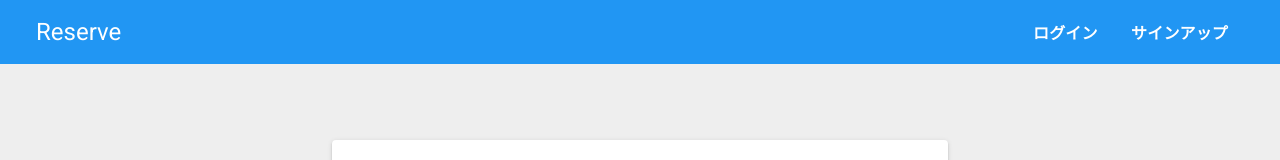
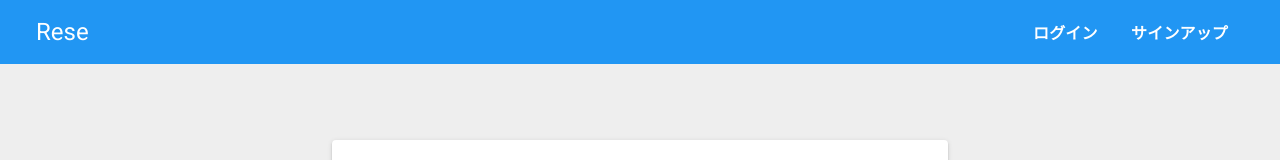
Before and after one commit to shintaro0198/20210509_reservation, a Vue app: page /login in a window 1280 px wide. Shown: the top 160 px of the page. Built offline with nearby package versions, Linux system fonts and the light colour scheme.

Commit message:
アプリ名修正

```diff
--- a/src/components/Header.vue
+++ b/src/components/Header.vue
@@ -2,13 +2,13 @@
   <div id="header">
     <v-toolbar flat class="blue white--text d-block d-xl-none d-md-none d-sm-none">
       <v-toolbar-title class="mx-auto text-h5">
-        Reserve
+        Rese
       </v-toolbar-title>
     </v-toolbar>
     <v-toolbar flat class="blue white--text">
       <v-layout justify-space-between class="mx-5">
         <v-toolbar-title class="text-h5 d-none d-xl-block d-md-block d-sm-block">
-          Reserve
+          Rese
         </v-toolbar-title>
         <v-toolbar-items class="mx-auto  mx-xl-0 mx-md-0 mx-sm-0">
           <slot></slot>
--- a/src/components/HeaderAuth.vue
+++ b/src/components/HeaderAuth.vue
@@ -2,13 +2,13 @@
   <div id="header-auth">
     <v-toolbar flat class="blue white--text d-block d-xl-none d-md-none d-sm-none">
       <v-toolbar-title class="mx-auto text-h5">
-        Reserve
+        Rese
       </v-toolbar-title>
     </v-toolbar>
     <v-toolbar flat class="blue white--text">
       <v-layout class="justify-space-between mx-5">
         <v-toolbar-title class="text-h5 d-none d-xl-block d-md-block d-sm-block">
-          Reserve
+          Rese
         </v-toolbar-title>
         <v-toolbar-items class="white--text">
           <v-btn text color="white"  class="text-subtitle-1 font-weight-bold" @click="$router.push('/login')">ログイン</v-btn>
--- a/src/components/Reserve.vue
+++ b/src/components/Reserve.vue
@@ -72,12 +72,12 @@ export default {
       return today
     },
     max(){
-      const date = new Date;
-      const year = date.getFullYear()
-      const month = date.getMonth()+1
-      const editedMonth = ('0' +month ).slice(-2)
-      const day = date.getDate()
-      const max = year+1 + '-' + editedMonth + '-' + day
+      const maxDate = new Date;
+      const maxYear = maxDate.getFullYear()
+      const maxMonth = maxDate.getMonth()+1
+      const maxEditedMonth = ('0' + maxMonth ).slice(-2)
+      const maxday = maxDate.getDate()
+      const max = maxYear+1 + '-' + maxEditedMonth + '-' +  maxday
       return max
     }
   },
```
